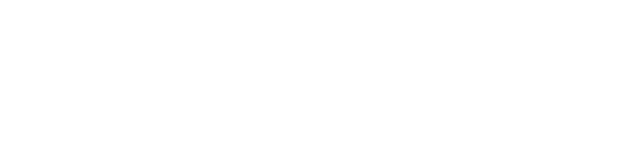
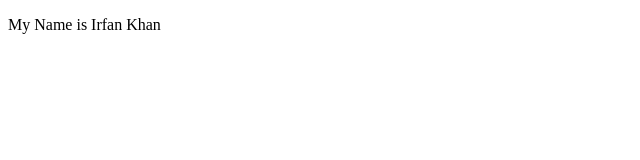
Before and after one commit to irfankkhhan14/my-first-repo, a plain HTML site: page index.html in a window 1280 px wide. Shown: the whole page, without its empty margins (0-640 px from the left). Drawn offline with Linux system fonts and the light colour scheme.

Commit message:
new add name

```diff
--- a/index.html
+++ b/index.html
@@ -7,6 +7,6 @@
     <title>My first repo</title>
 </head>
 <body>
-
+    <p>My Name is Irfan Khan</p>
 </body>
 </html>
```
